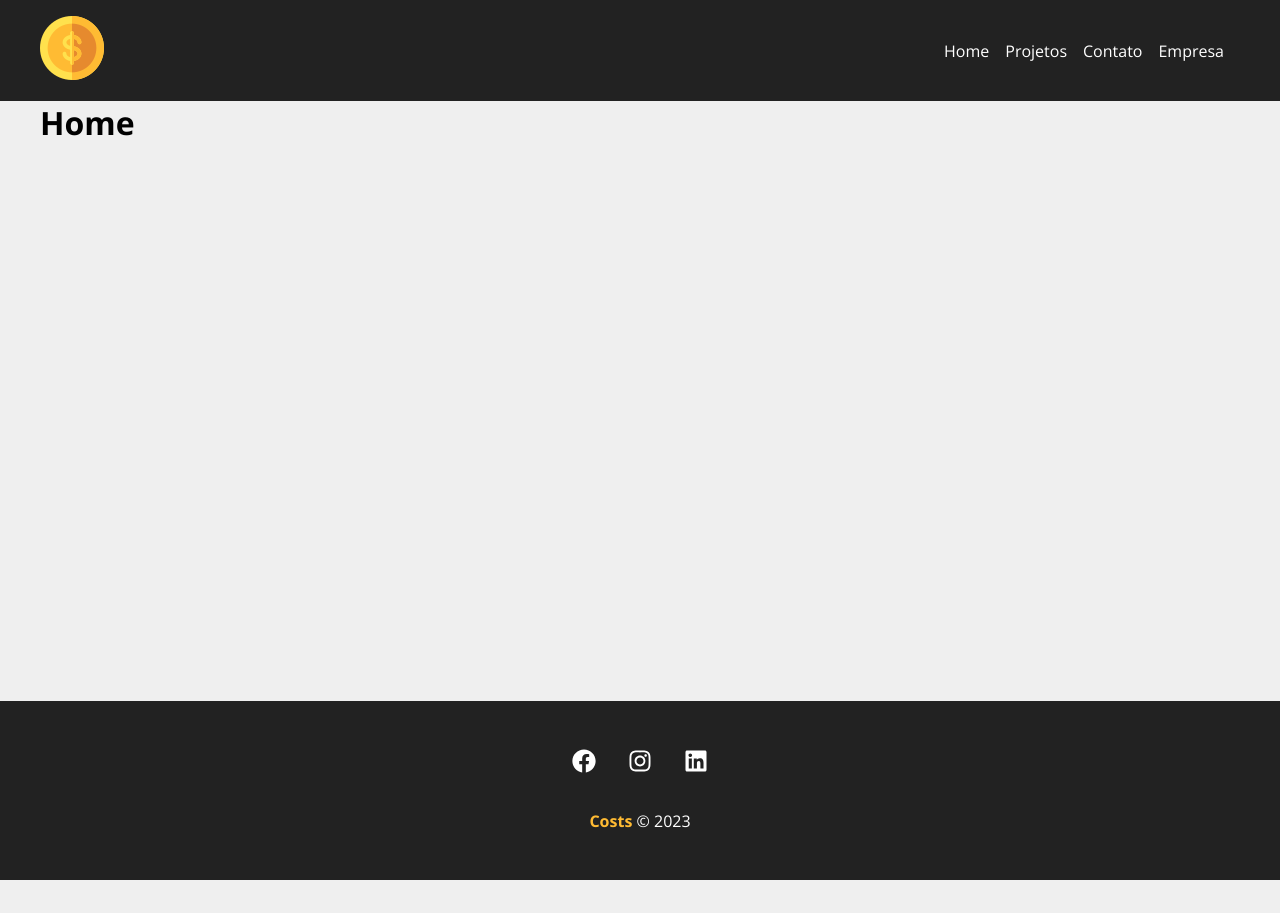
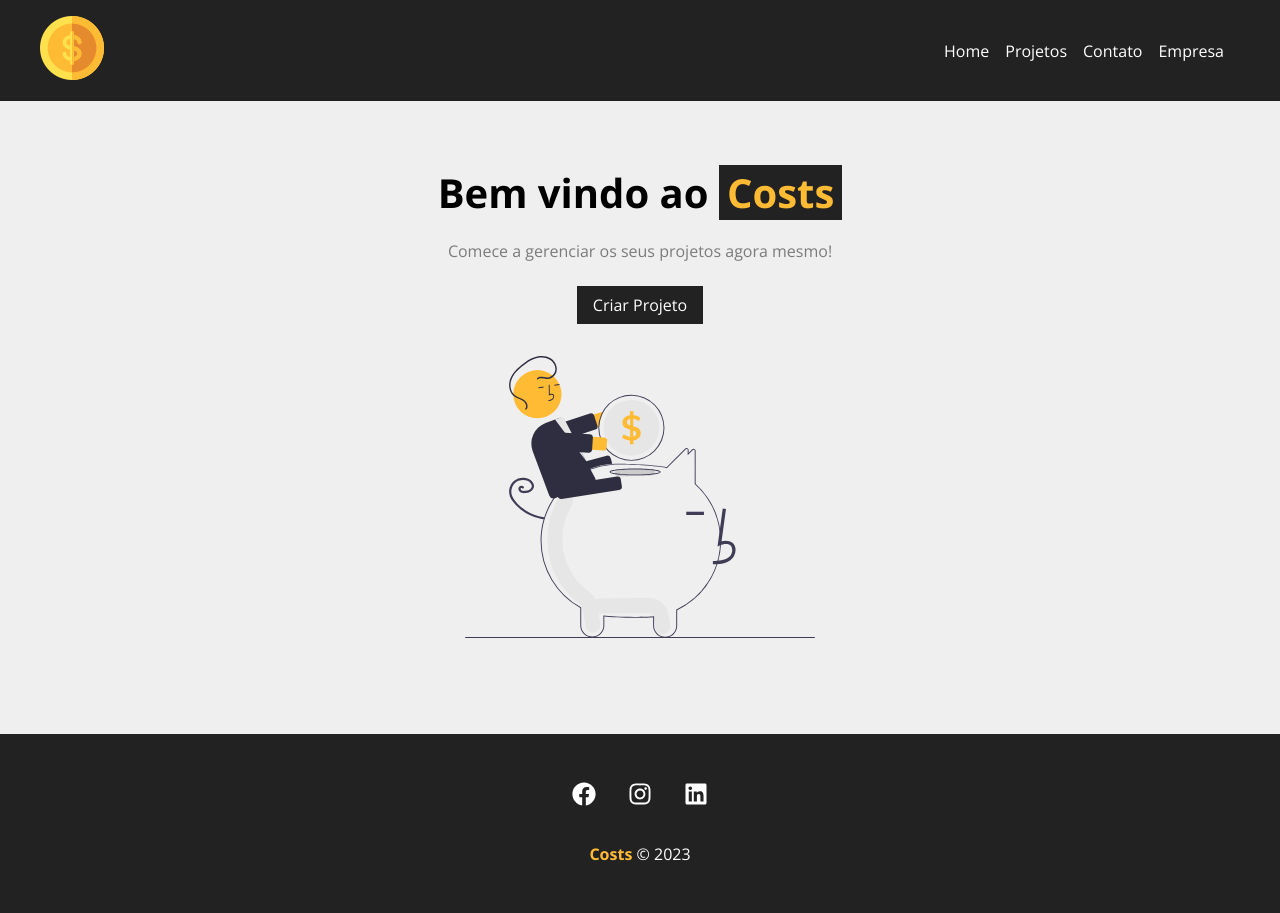
Before and after one commit to ALEXNET2019/PORTIFOLIO, a React (Create React App) app in the folder costs/: page / in a window 1280 px wide. Before the commit the page ends 880 px from the top, so only its background shows below. Built offline with nearby package versions, Linux system fonts and the light colour scheme.

Commit message:
Curso React: Criando a home - #20

```diff
--- /dev/null
+++ b/costs/src/components/layout/LinkButton.js
@@ -0,0 +1,12 @@
+import { Link } from 'react-router-dom'
+import style from './LinkButton.module.css'
+
+function LinkButton({ to, text }) {
+    return (
+        <Link className={style.btn} to={to}>
+            {text}
+        </Link>
+    )
+}
+
+export default LinkButton
--- /dev/null
+++ b/costs/src/components/layout/LinkButton.module.css
@@ -0,0 +1,11 @@
+.btn {
+    background-color: #222;
+    color: #fff;
+    padding: 0.5em 1em;
+    text-decoration: none;
+    transition: 0.5s;
+}
+
+.btn:hover {
+    color: #ffbb33;
+}
--- a/costs/src/components/pages/Home.js
+++ b/costs/src/components/pages/Home.js
@@ -1,6 +1,15 @@
+import styles from './Home.module.css'
+import savings from '../../img/savings.svg'
+import LinkButton from '../layout/LinkButton'
+
 function Home() {
     return (
-        <h1>Home</h1>
+        <section className={styles.home_container}>
+            <h1>Bem vindo ao <span>Costs</span></h1>
+            <p>Comece a gerenciar os seus projetos agora mesmo!</p>
+            <LinkButton to="/newproject" text="Criar Projeto" />
+            <img src={savings} alt='Costs'></img>
+        </section>
     )
 }
 
--- /dev/null
+++ b/costs/src/components/pages/Home.module.css
@@ -0,0 +1,29 @@
+.home_container {
+    width: 100%;
+    display: flex;
+    flex-direction: column;
+    align-items: center;
+    justify-content: center;
+    padding: 4em;
+}
+
+.home_container h1 {
+    font-size: 2.5em;
+    margin-bottom: .5em;
+}
+
+.home_container h1 span {
+    color: #Ffbb33;
+    padding: 0 .2em;
+    background-color: #222;
+}
+
+.home_container p {
+    margin-bottom: 1.5em;
+    color: #7b7b7b;
+}
+
+.home_container img {
+    width: 350px;
+    margin: 2em 0
+}
```
